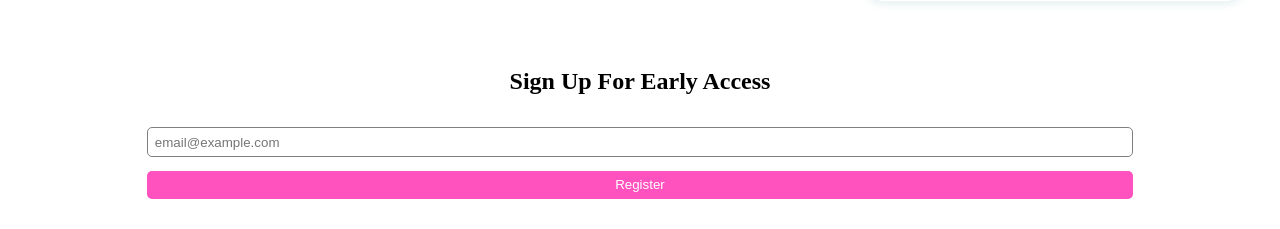
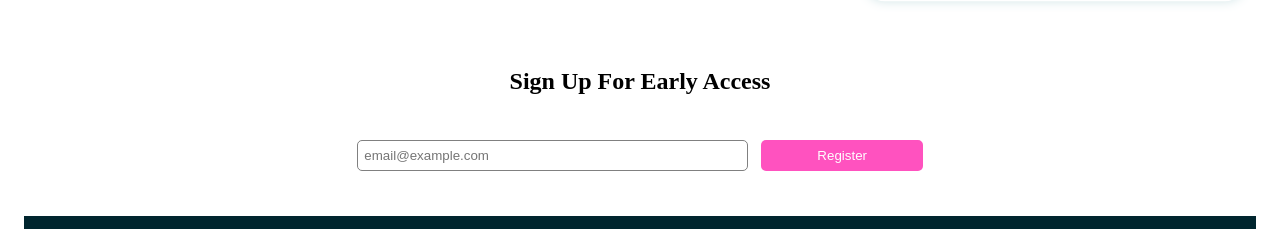
Before and after one commit to front-end-mentor/huddle-landing-page, a plain HTML site: page index.html in a window 1280 px wide. Shown: the part 1172-1401 px from the top of the page. Drawn offline with Linux system fonts and the light colour scheme.

Commit message:
adjusted form styling

```diff
--- a/style.css
+++ b/style.css
@@ -23,25 +23,30 @@ img {
 
 form {
 	margin: 2em auto;
+    display: flex;
+    justify-content: space-between;
+	flex-wrap: wrap;
+	max-width:580px;
 }
 
 form > input {
 	box-sizing: border-box;
 	display: block;
-	width: 80%;
-	margin: 1em auto;
+	margin: 1em 0.5em;
 	padding: 0.5em;
 	border-radius: 5px;
 }
 
 form > input[type="email"] {
 	border: 1px solid gray;
+	flex-grow:2;
 }
 
 form > input[type="submit"] {
 	border: none;
 	background-color: hsl(322, 100%, 66%);
 	color: white;
+	flex-grow:1;
 }
 
 input[type="submit"]:hover {
@@ -67,7 +72,7 @@ footer {
 }
 
 .icon-container > img {
-	width: 50px;
+	width: 40px;
 	fill: white;
 }
 
@@ -97,3 +102,7 @@ li {
 /********************************************************************/
 /****************************QUERIES*********************************/
 /********************************************************************/
+
+@media only screen and (min-width: 450px) {
+
+}
```
